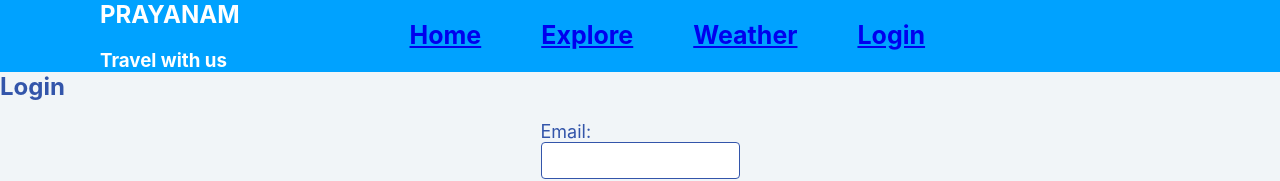
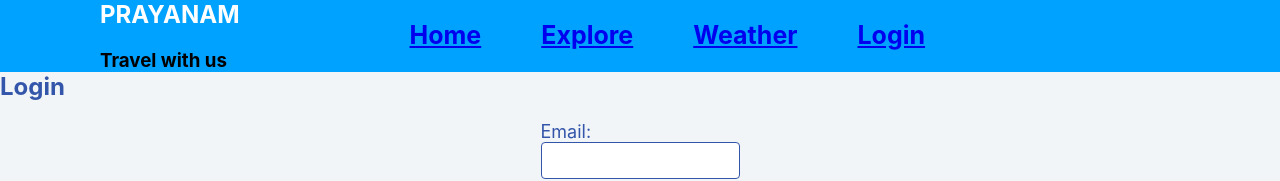
Before and after one commit to sannithnalluri/prayanam_2, a React (Create React App) app: page /login in a window 1280 px wide. Shown: the top 181 px of the page. Built offline with nearby package versions, Linux system fonts and the light colour scheme.

Commit message:
first commit

```diff
--- a/src/componet/Admin.css
+++ b/src/componet/Admin.css
@@ -38,3 +38,6 @@ form {
   button[type="submit"]:hover {
     background-color: #45a049;
   }
+  .log h3{
+    color: red;;
+  }
--- a/src/componet/Adminscreen.js
+++ b/src/componet/Adminscreen.js
@@ -38,7 +38,6 @@ const AdminScreen = () => {
     axios.post('https://testing1-1-f9743958.deta.app/postplaces', placeData)
       .then(response => {
         console.log(response.data);
-        // handle success
         setlog(response.data.status)
       })
       .catch(error => {
--- a/src/componet/HomeScreen.css
+++ b/src/componet/HomeScreen.css
@@ -11,7 +11,7 @@ display:flex;
 flex-direction:row;
 
 }
-.webname h1,h3{
+.webname h1{
     color:white;
 }
 .header{
--- a/src/componet/HomeScreen.js
+++ b/src/componet/HomeScreen.js
@@ -27,7 +27,8 @@ const HomeScreen = () => {
             <div className='webname'>
                 <div className='header'>
                 <h1>PRAYANAM </h1>
-                <h3>Travel with us</h3>
+                <div></div>
+                <h3 style={{color:'white'}}>Travel with us</h3>
                 </div>
                 <div className='Nav-main'>
                 <ul>
```
